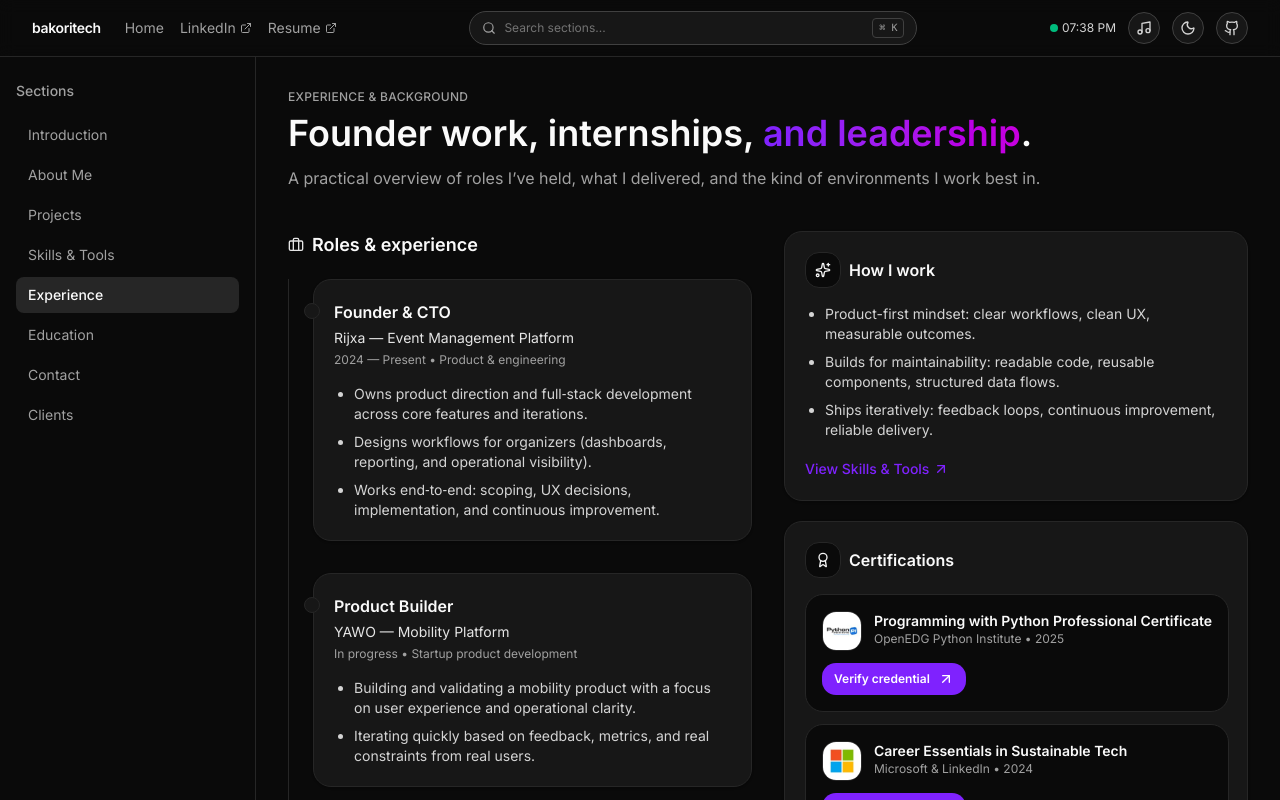
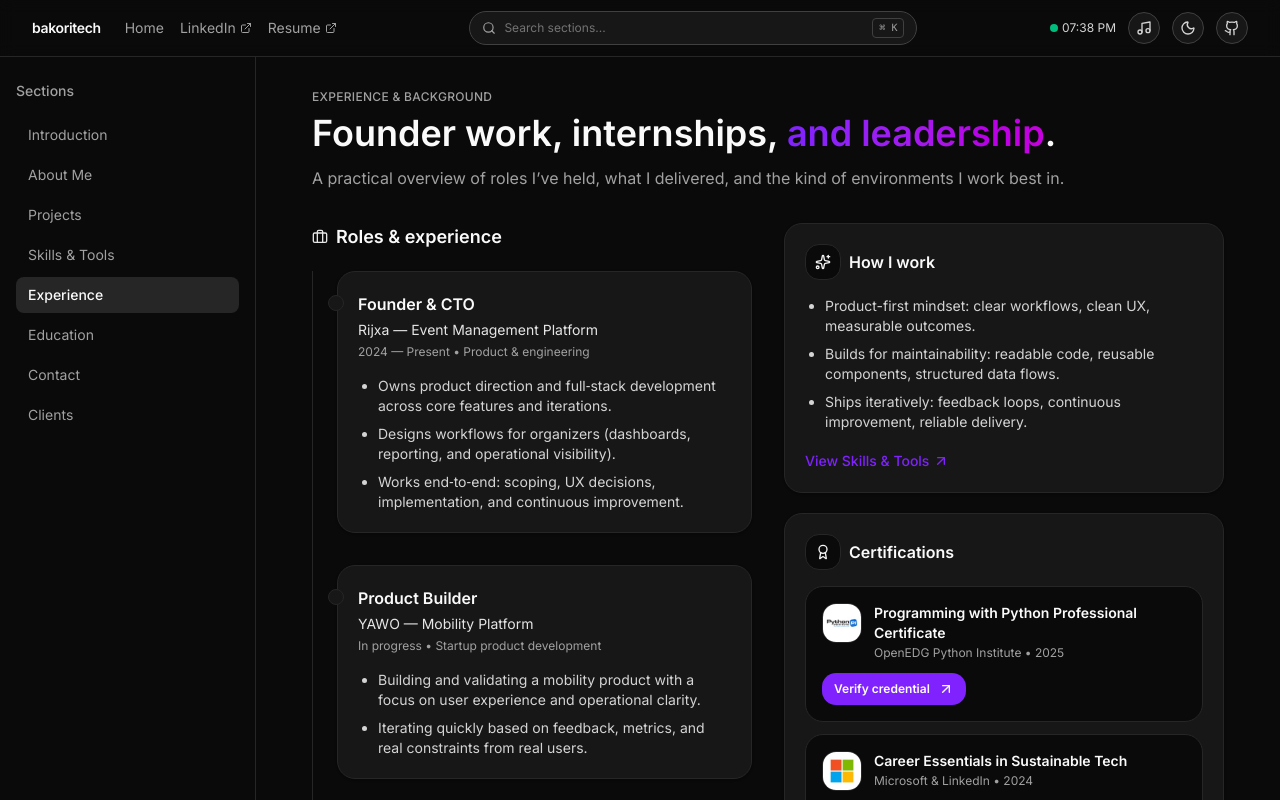
Before and after one commit to bakorimukhtar/mukhtar-website, a Next.js app: page /pages/experience in a window 1280 px wide. Shown: the top 800 px of the page. Built offline with nearby package versions, Linux system fonts and the light colour scheme.

Commit message:
Initial commit for Mukhtar portfolio

```diff
--- a/app/pages/experience/page.tsx
+++ b/app/pages/experience/page.tsx
@@ -1,17 +1,7 @@
 // app/pages/experience/page.tsx
 import Link from "next/link";
 import SectionsLayout from "@/app/sections-layout";
-import {
-  Briefcase,
-  Award,
-  Sparkles,
-  CheckCircle2,
-  ArrowUpRight,
-  Building2,
-  Linkedin,
-  Music2,
-  Code2,
-} from "lucide-react";
+import { Briefcase, Award, Sparkles, CheckCircle2, ArrowUpRight } from "lucide-react";
 
 type Role = {
   title: string;
@@ -26,7 +16,7 @@ type Cert = {
   issuer: string;
   year: string;
   href?: string;
-  logoSrc: string; // from /public
+  logoSrc: string;
 };
 
 const roles: Role[] = [
@@ -133,7 +123,7 @@ function SectionCard({
   children: React.ReactNode;
 }) {
   return (
-    <div className="rounded-2xl border border-neutral-200 bg-white p-5 shadow-sm dark:border-neutral-800 dark:bg-neutral-900">
+    <div className="rounded-2xl border border-neutral-200 bg-white p-4 shadow-sm sm:p-5 dark:border-neutral-800 dark:bg-neutral-900">
       <div className="flex items-center gap-2">
         <span className="grid h-9 w-9 place-items-center rounded-xl border border-neutral-200 bg-neutral-50 dark:border-neutral-800 dark:bg-neutral-950">
           <Icon className="h-4 w-4 text-neutral-800 dark:text-neutral-100" />
@@ -150,14 +140,15 @@ function SectionCard({
 export default function ExperiencePage() {
   return (
     <SectionsLayout>
-      <div className="w-full max-w-6xl">
+      {/* Add padding + center container for mobile */}
+      <div className="w-full max-w-6xl mx-auto px-4 sm:px-6">
         {/* HERO */}
         <section className="w-full max-w-3xl">
           <p className="text-xs font-medium uppercase tracking-wide text-neutral-500 dark:text-neutral-400">
             Experience &amp; background
           </p>
 
-          <h1 className="mt-2 text-3xl md:text-4xl font-semibold text-neutral-900 dark:text-neutral-50">
+          <h1 className="mt-2 text-2xl font-semibold text-neutral-900 sm:text-3xl md:text-4xl dark:text-neutral-50">
             Founder work, internships,{" "}
             <span className="bg-gradient-to-r from-violet-600 to-fuchsia-600 bg-clip-text text-transparent">
               and leadership
@@ -165,13 +156,13 @@ export default function ExperiencePage() {
             .
           </h1>
 
-          <p className="mt-3 text-sm md:text-base text-neutral-600 dark:text-neutral-400 leading-relaxed">
+          <p className="mt-3 text-sm sm:text-base text-neutral-600 dark:text-neutral-400 leading-relaxed">
             A practical overview of roles I’ve held, what I delivered, and the kind of environments I work best in.
           </p>
         </section>
 
         {/* GRID */}
-        <section className="mt-10 grid gap-8 lg:grid-cols-2">
+        <section className="mt-8 grid gap-8 lg:grid-cols-2">
           {/* LEFT: ROLES TIMELINE */}
           <div>
             <div className="flex items-center gap-2">
@@ -181,23 +172,31 @@ export default function ExperiencePage() {
               </h2>
             </div>
 
-            <div className="relative mt-5 border-l border-neutral-200 pl-6 dark:border-neutral-800">
+            {/* Smaller padding on mobile so it doesn't feel squeezed */}
+            <div className="relative mt-5 border-l border-neutral-200 pl-4 sm:pl-6 dark:border-neutral-800">
               {roles.map((r) => (
-                <div key={`${r.title}-${r.meta}`} className="relative pb-8">
-                  <span className="absolute -left-[9px] top-6 h-4 w-4 rounded-full border border-neutral-200 bg-white dark:border-neutral-800 dark:bg-neutral-900" />
+                <div key={`${r.title}-${r.meta}`} className="relative pb-6 sm:pb-8">
+                  {/* Marker position tuned per breakpoint */}
+                  <span className="absolute -left-[7px] sm:-left-[9px] top-6 h-4 w-4 rounded-full border border-neutral-200 bg-white dark:border-neutral-800 dark:bg-neutral-900" />
 
-                  <div className="rounded-2xl border border-neutral-200 bg-white p-5 shadow-sm dark:border-neutral-800 dark:bg-neutral-900">
+                  <div className="rounded-2xl border border-neutral-200 bg-white p-4 shadow-sm sm:p-5 dark:border-neutral-800 dark:bg-neutral-900">
                     <div className="space-y-1">
-                      <h3 className="text-base font-semibold text-neutral-900 dark:text-neutral-50">
+                      <h3 className="text-base font-semibold text-neutral-900 dark:text-neutral-50 break-words">
                         {r.title}
                       </h3>
-                      <p className="text-sm text-neutral-700 dark:text-neutral-200">{r.org}</p>
-                      <p className="text-xs text-neutral-500 dark:text-neutral-400">{r.meta}</p>
+                      <p className="text-sm text-neutral-700 dark:text-neutral-200 break-words">
+                        {r.org}
+                      </p>
+                      <p className="text-xs text-neutral-500 dark:text-neutral-400 break-words">
+                        {r.meta}
+                      </p>
                     </div>
 
-                    <ul className="mt-4 list-disc space-y-2 pl-5 text-sm text-neutral-600 dark:text-neutral-300">
+                    <ul className="mt-4 list-disc space-y-2 pl-4 sm:pl-5 text-sm text-neutral-600 dark:text-neutral-300">
                       {r.bullets.map((b) => (
-                        <li key={b}>{b}</li>
+                        <li key={b} className="break-words">
+                          {b}
+                        </li>
                       ))}
                     </ul>
                   </div>
@@ -206,7 +205,7 @@ export default function ExperiencePage() {
             </div>
           </div>
 
-          {/* RIGHT: CARDS (Education removed) */}
+          {/* RIGHT: CARDS */}
           <div className="space-y-5">
             <SectionCard icon={Sparkles} title="How I work">
               <ul className="list-disc space-y-2 pl-5 text-sm text-neutral-600 dark:text-neutral-300">
@@ -232,8 +231,9 @@ export default function ExperiencePage() {
                     key={c.id}
                     className="rounded-2xl border border-neutral-200 bg-white p-4 dark:border-neutral-800 dark:bg-neutral-950"
                   >
-                    <div className="flex items-start gap-3">
-                      <div className="h-10 w-10 overflow-hidden rounded-xl border border-neutral-200 bg-white dark:border-neutral-800 dark:bg-neutral-900">
+                    {/* min-w-0 prevents flex children from forcing overflow on small screens */}
+                    <div className="flex items-start gap-3 min-w-0">
+                      <div className="h-10 w-10 shrink-0 overflow-hidden rounded-xl border border-neutral-200 bg-white dark:border-neutral-800 dark:bg-neutral-900">
                         <img
                           src={c.logoSrc}
                           alt={c.issuer}
@@ -243,10 +243,10 @@ export default function ExperiencePage() {
                       </div>
 
                       <div className="min-w-0 flex-1">
-                        <p className="truncate text-sm font-semibold text-neutral-900 dark:text-neutral-50">
+                        <p className="text-sm font-semibold text-neutral-900 dark:text-neutral-50 break-words">
                           {c.name}
                         </p>
-                        <p className="text-xs text-neutral-600 dark:text-neutral-400">
+                        <p className="mt-0.5 text-xs text-neutral-600 dark:text-neutral-400 break-words">
                           {c.issuer} • {c.year}
                         </p>
                       </div>
@@ -258,12 +258,12 @@ export default function ExperiencePage() {
                           href={c.href}
                           target="_blank"
                           rel="noreferrer"
-                          className="inline-flex items-center gap-2 rounded-xl bg-violet-600 px-3 py-2 text-xs font-semibold text-white hover:bg-violet-500"
+                          className="inline-flex w-full sm:w-auto items-center justify-center gap-2 rounded-xl bg-violet-600 px-3 py-2 text-xs font-semibold text-white hover:bg-violet-500"
                         >
                           Verify credential <ArrowUpRight className="h-4 w-4" />
                         </a>
                       ) : (
-                        <span className="inline-flex items-center gap-2 rounded-xl bg-neutral-100 px-3 py-2 text-xs font-semibold text-neutral-400 dark:bg-neutral-900 dark:text-neutral-600">
+                        <span className="inline-flex w-full sm:w-auto items-center justify-center gap-2 rounded-xl bg-neutral-100 px-3 py-2 text-xs font-semibold text-neutral-400 dark:bg-neutral-900 dark:text-neutral-600">
                           Verification unavailable <ArrowUpRight className="h-4 w-4" />
                         </span>
                       )}
```
